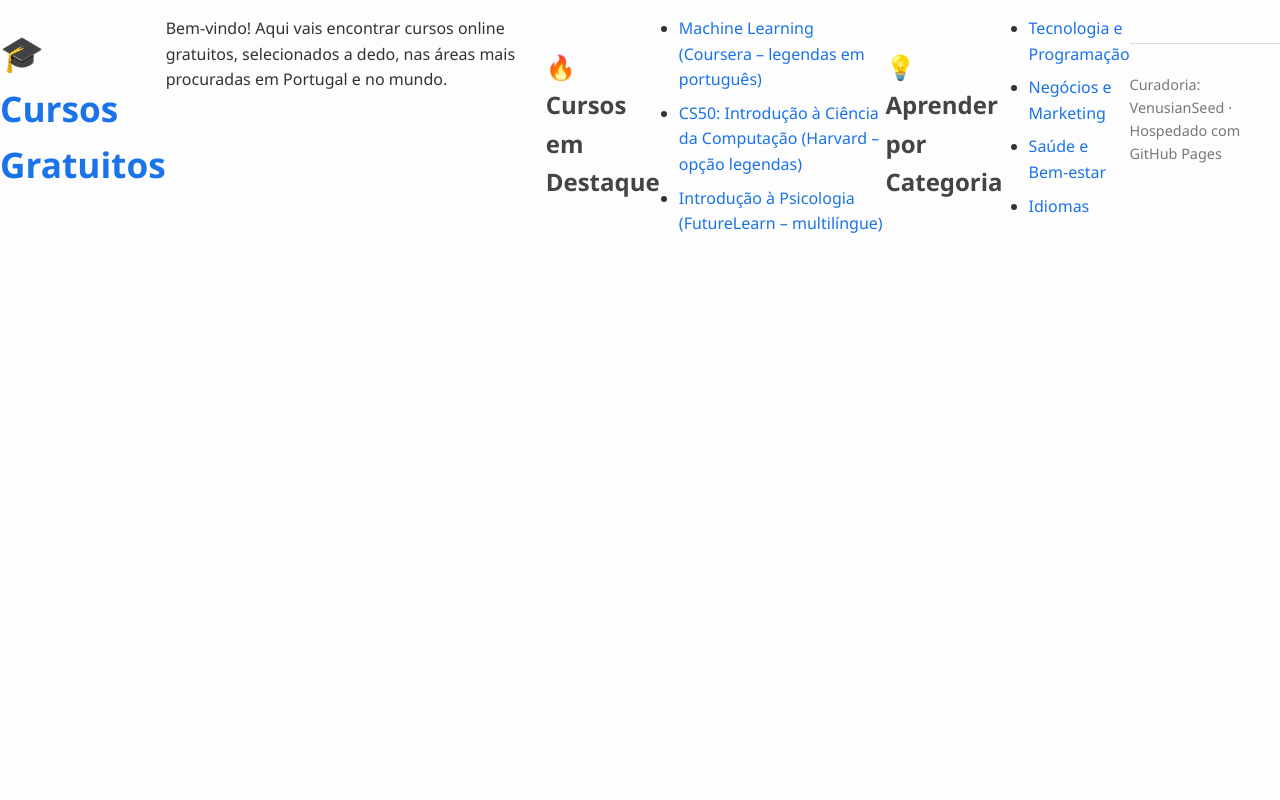
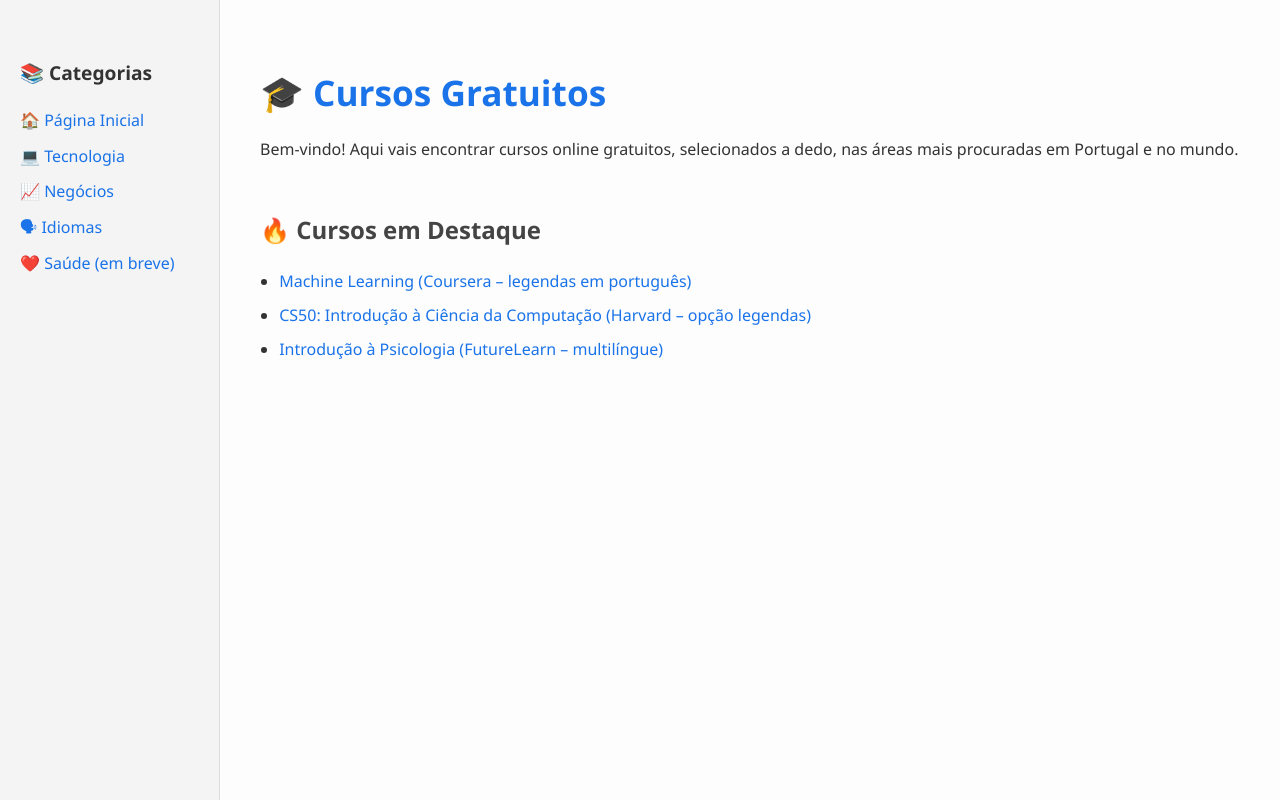
Before and after one commit to wadewinston/free-courses-hub, a plain HTML site: page index.html in a window 1280 px wide. Drawn offline with Linux system fonts and the light colour scheme.

Commit message:
Update index.html

```diff
--- a/index.html
+++ b/index.html
@@ -7,6 +7,18 @@
   <link rel="stylesheet" href="style.css" />
 </head>
 <body>
+  <div class="sidebar">
+    <h2>📚 Categorias</h2>
+    <ul>
+      <li><a href="index.html">🏠 Página Inicial</a></li>
+      <li><a href="tecnologia.html">💻 Tecnologia</a></li>
+      <li><a href="negocios.html">📈 Negócios</a></li>
+      <li><a href="idiomas.html">🗣 Idiomas</a></li>
+      <li><a href="#">❤️ Saúde (em breve)</a></li>
+    </ul>
+  </div>
+
+  <div class="main-content">
     <h1>🎓 Cursos Gratuitos</h1>
     <p>Bem-vindo! Aqui vais encontrar cursos online gratuitos, selecionados a dedo, nas áreas mais procuradas em Portugal e no mundo.</p>
 
@@ -16,17 +28,6 @@
       <li><a href="https://cs50.harvard.edu/x/2024/">CS50: Introdução à Ciência da Computação (Harvard – opção legendas)</a></li>
       <li><a href="https://www.futurelearn.com/courses/psychology">Introdução à Psicologia (FutureLearn – multilíngue)</a></li>
     </ul>
-
-  <h2>💡 Aprender por Categoria</h2>
-<ul>
-  <li><a href="tecnologia.html">Tecnologia e Programação</a></li>
-  <li><a href="negocios.html">Negócios e Marketing</a></li>
-  <li><a href="#">Saúde e Bem-estar</a></li> <!-- Can build this page next -->
-  <li><a href="idiomas.html">Idiomas</a></li>
-</ul>
-
-  <footer>
-    <p>Curadoria: VenusianSeed · Hospedado com GitHub Pages</p>
-  </footer>
+  </div>
 </body>
 </html>
```
Lines whose indentation alone changed are shown as unchanged.
